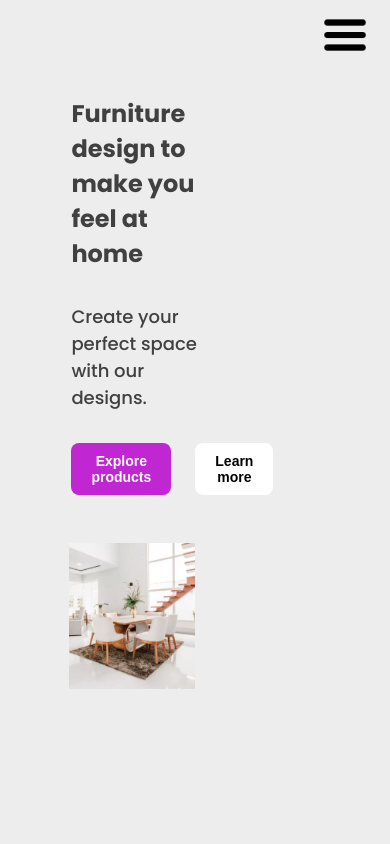
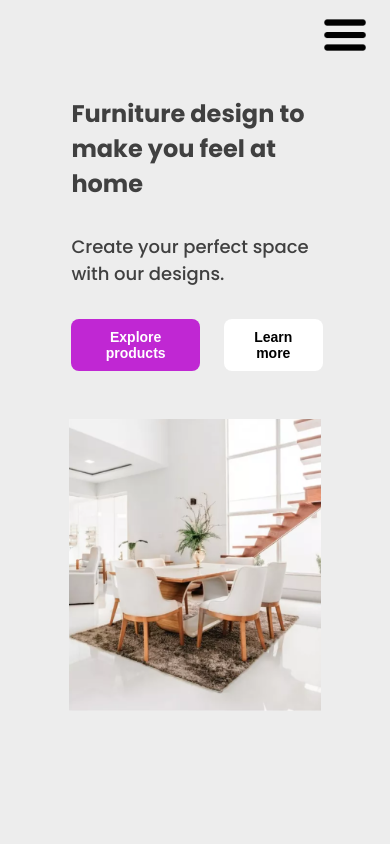
Before and after one commit to dariojularic/x-shopper-dream-e-commerce, a React (Vite) app: page / in a window 390 px wide. Shown: the top 844 px of the page. Built offline with nearby package versions, Linux system fonts and the light colour scheme; no server answers.

Commit message:
Add style

```diff
--- a/src/pages/Home/Index.css
+++ b/src/pages/Home/Index.css
@@ -134,11 +134,16 @@ main {
     flex-direction: column;
     gap: 3.2rem;
     padding: .8rem 0;
+    width: 100%;
   }
 
   .home1-img {
     width: 100%;
     height: 100%;
+  }
+
+  .hero-image {
+    width: 100%
   }
 
   .home-buttons-container {
```
